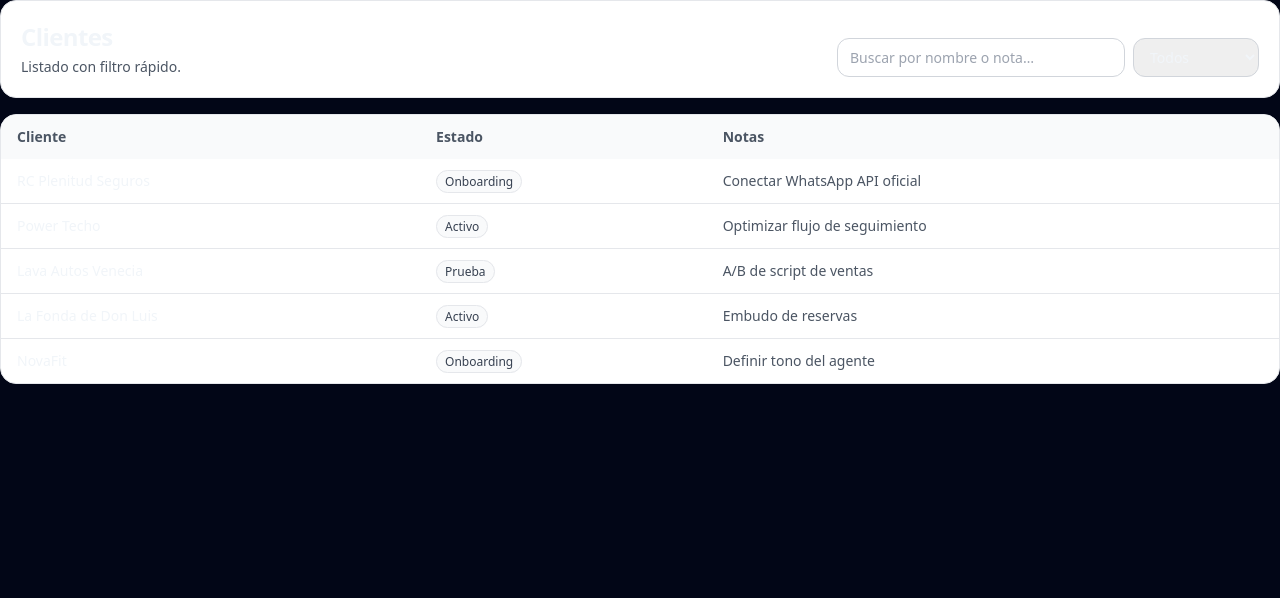
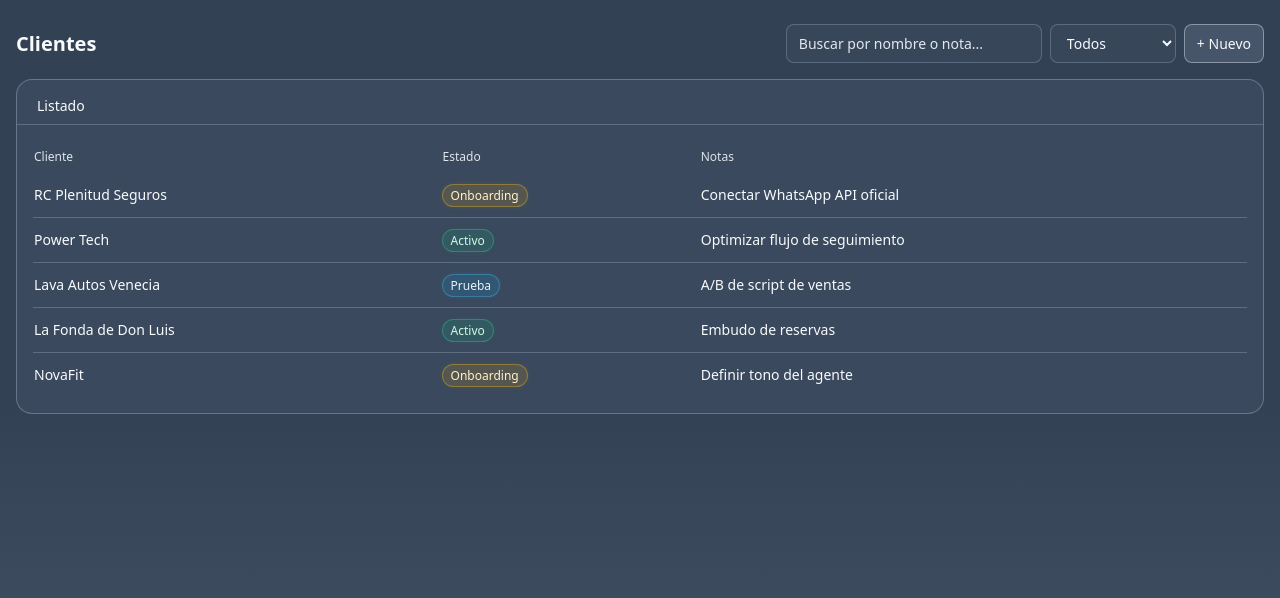
Before and after one commit to ianuvion/nuvion-ia, a Next.js app: page /clientes in a window 1280 px wide. Shown: the top 598 px of the page. Built offline with nearby package versions, Linux system fonts and the light colour scheme.

Commit message:
Update page.tsx
style(clientes): aplicar tema semi-dark más claro

```diff
--- a/app/clientes/page.tsx
+++ b/app/clientes/page.tsx
@@ -1,96 +1,108 @@
-// trigger build for clients page
-
-'use client';
+"use client";
 
 import { useMemo, useState } from "react";
 
-type Cliente = {
+type Client = {
   name: string;
-  status: "Onboarding" | "Activo" | "Prueba";
-  notes: string;
+  status: "Activo" | "Onboarding" | "Prueba";
+  note: string;
 };
 
-const CLIENTES: Cliente[] = [
-  { name: "RC Plenitud Seguros", status: "Onboarding", notes: "Conectar WhatsApp API oficial" },
-  { name: "Power Techo",         status: "Activo",     notes: "Optimizar flujo de seguimiento" },
-  { name: "Lava Autos Venecia",  status: "Prueba",     notes: "A/B de script de ventas" },
-  { name: "La Fonda de Don Luis",status: "Activo",     notes: "Embudo de reservas" },
-  { name: "NovaFit",             status: "Onboarding", notes: "Definir tono del agente" },
+const ALL_CLIENTS: Client[] = [
+  { name: "RC Plenitud Seguros", status: "Onboarding", note: "Conectar WhatsApp API oficial" },
+  { name: "Power Tech", status: "Activo", note: "Optimizar flujo de seguimiento" },
+  { name: "Lava Autos Venecia", status: "Prueba", note: "A/B de script de ventas" },
+  { name: "La Fonda de Don Luis", status: "Activo", note: "Embudo de reservas" },
+  { name: "NovaFit", status: "Onboarding", note: "Definir tono del agente" },
 ];
 
-function Badge({ children }: { children: React.ReactNode }) {
-  return (
-    <span className="text-xs rounded-full border px-2 py-0.5 bg-gray-50 border-gray-200 text-gray-700">
-      {children}
-    </span>
-  );
+function StatusBadge({ status }: { status: Client["status"] }) {
+  const styles: Record<Client["status"], string> = {
+    Activo:
+      "bg-emerald-500/15 text-emerald-100 ring-1 ring-emerald-400/40 shadow-[0_0_6px_rgba(16,185,129,0.15)]",
+    Onboarding:
+      "bg-amber-500/15 text-amber-100 ring-1 ring-amber-400/40 shadow-[0_0_6px_rgba(245,158,11,0.15)]",
+    Prueba:
+      "bg-sky-500/15 text-sky-100 ring-1 ring-sky-400/40 shadow-[0_0_6px_rgba(56,189,248,0.15)]",
+  };
+  return <span className={`px-2 py-0.5 text-xs rounded-full ${styles[status]}`}>{status}</span>;
 }
 
 export default function ClientesPage() {
   const [q, setQ] = useState("");
-  const [status, setStatus] = useState<"" | Cliente["status"]>("");
+  const [status, setStatus] = useState<"" | Client["status"]>("");
 
-  const data = useMemo(() => {
-    return CLIENTES.filter((c) => {
-      const matchQ =
-        q.trim().length === 0 ||
+  const filtered = useMemo(() => {
+    return ALL_CLIENTS.filter((c) => {
+      const byText =
         c.name.toLowerCase().includes(q.toLowerCase()) ||
-        c.notes.toLowerCase().includes(q.toLowerCase());
-      const matchStatus = !status || c.status === status;
-      return matchQ && matchStatus;
+        c.note.toLowerCase().includes(q.toLowerCase());
+      const byStatus = status ? c.status === status : true;
+      return byText && byStatus;
     });
   }, [q, status]);
 
   return (
-    <div className="flex flex-col gap-4">
-      <div className="rounded-2xl border border-gray-200 bg-white p-5">
-        <div className="flex flex-col sm:flex-row sm:items-end gap-3 justify-between">
-          <div>
-            <h1 className="text-2xl font-semibold tracking-tight">Clientes</h1>
-            <p className="text-gray-600 mt-1 text-sm">Listado con filtro rápido.</p>
-          </div>
+    // SEMI-DARK más claro para que no se “apague” el contenido
+    <div className="min-h-screen bg-gradient-to-b from-slate-700 via-slate-700 to-slate-600 text-slate-50">
+      <main className="mx-auto max-w-7xl px-4 py-6">
+        <div className="mb-4 flex flex-col gap-3 sm:flex-row sm:items-center sm:justify-between">
+          <h1 className="text-xl font-semibold">Clientes</h1>
           <div className="flex gap-2">
             <input
-              placeholder="Buscar por nombre o nota…"
               value={q}
               onChange={(e) => setQ(e.target.value)}
-              className="w-full sm:w-72 rounded-xl border border-gray-300 px-3 py-2 text-sm outline-none focus:ring-2 focus:ring-gray-200"
+              placeholder="Buscar por nombre o nota..."
+              className="w-64 rounded-lg border border-slate-400/40 bg-slate-600/30 px-3 py-2 text-sm text-slate-50 placeholder:text-slate-200 outline-none focus:border-slate-300"
             />
             <select
               value={status}
               onChange={(e) => setStatus(e.target.value as any)}
-              className="rounded-xl border border-gray-300 px-3 py-2 text-sm outline-none focus:ring-2 focus:ring-gray-200"
+              className="rounded-lg border border-slate-400/40 bg-slate-600/30 px-3 py-2 text-sm text-slate-50 outline-none"
             >
               <option value="">Todos</option>
               <option value="Activo">Activo</option>
               <option value="Onboarding">Onboarding</option>
               <option value="Prueba">Prueba</option>
             </select>
-          </div>
+            <button
+              onClick={() => alert("Nuevo cliente (placeholder)")}
+              className="rounded-lg border border-slate-300/50 bg-slate-500/40 px-3 py-2 text-sm hover:bg-slate-500/60"
+            >
+              + Nuevo
+            </button>
           </div>
         </div>
 
-      <div className="overflow-x-auto rounded-2xl border border-gray-200 bg-white">
+        <div className="rounded-2xl border border-slate-400/50 bg-slate-600/40">
+          <div className="px-5 pt-4 pb-2 border-b border-slate-400/40">
+            <p className="text-sm font-medium">Listado</p>
+          </div>
+
+          <div className="p-4">
+            <div className="overflow-x-auto">
               <table className="w-full text-sm">
-          <thead className="bg-gray-50 text-gray-600">
-            <tr>
-              <th className="text-left px-4 py-3">Cliente</th>
-              <th className="text-left px-4 py-3">Estado</th>
-              <th className="text-left px-4 py-3">Notas</th>
+                <thead>
+                  <tr className="text-left text-xs text-slate-100/90">
+                    <th className="py-2 font-normal">Cliente</th>
+                    <th className="py-2 font-normal">Estado</th>
+                    <th className="py-2 font-normal">Notas</th>
                   </tr>
                 </thead>
-          <tbody className="divide-y">
-            {data.map((c) => (
-              <tr key={c.name} className="hover:bg-gray-50">
-                <td className="px-4 py-3 font-medium">{c.name}</td>
-                <td className="px-4 py-3"><Badge>{c.status}</Badge></td>
-                <td className="px-4 py-3 text-gray-600">{c.notes}</td>
+                <tbody className="divide-y divide-slate-400/40">
+                  {filtered.map((c) => (
+                    <tr key={c.name} className="hover:bg-slate-500/30">
+                      <td className="py-3 pr-3">{c.name}</td>
+                      <td className="py-3 pr-3">
+                        <StatusBadge status={c.status} />
+                      </td>
+                      <td className="py-3">{c.note}</td>
                     </tr>
                   ))}
-            {data.length === 0 && (
+                  {filtered.length === 0 && (
                     <tr>
-                <td className="px-4 py-6 text-center text-gray-500" colSpan={3}>
-                  No se encontraron clientes con esos filtros.
+                      <td colSpan={3} className="py-6 text-center text-slate-200">
+                        Sin resultados
                       </td>
                     </tr>
                   )}
@@ -98,5 +110,8 @@ export default function ClientesPage() {
               </table>
             </div>
           </div>
+        </div>
+      </main>
+    </div>
   );
 }
```
Lines whose indentation alone changed are shown as unchanged.
